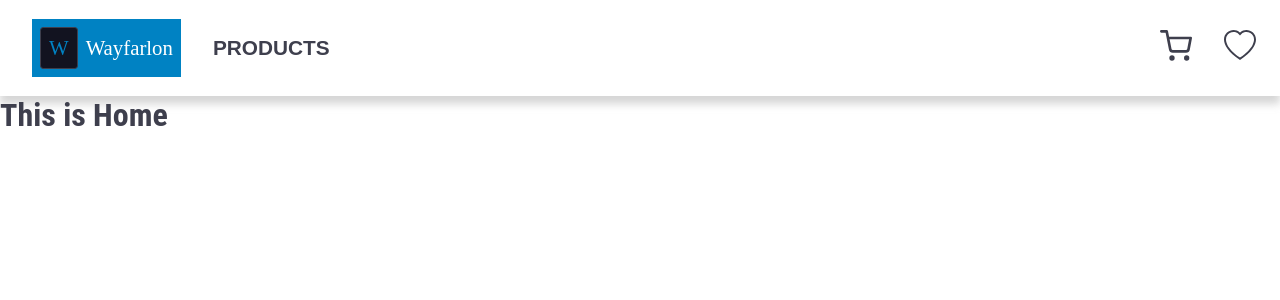
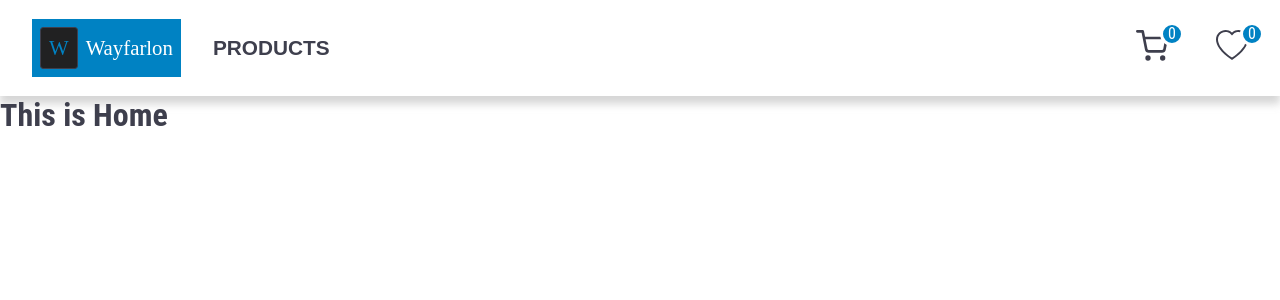
Before and after one commit to ArnavRaaj/ecommerce-app, a React (Create React App) app: page / in a window 1280 px wide. Shown: the top 300 px of the page. Built offline with nearby package versions, Linux system fonts and the light colour scheme.

Commit message:
design: cart page

```diff
--- a/src/App.js
+++ b/src/App.js
@@ -1,15 +1,16 @@
 import { useState } from "react";
-import "./style.css";
+import "../src/css/style.css";
 import { Home } from "./components/Home";
 import { Products } from "./components/Products";
 import { Cart } from "./components/cart/Cart";
 import { Wishlist } from "./components/Wishlist";
 import { FiShoppingCart } from "react-icons/fi";
 import { BsHeart } from "react-icons/bs";
+import { useCart } from "./context/Cart-Context";
 
 function App() {
   const [route, setRoute] = useState("home");
-
+  const {cartState} = useCart()
   return (
     <div className="App">
       <nav className="navbar">
@@ -20,9 +21,27 @@ function App() {
           </button>
           <button className="btn product-btn" onClick={() => setRoute("products")}>Products</button>
         </div>
+
         <div className="navbar-right-component">
-          <button className="btn" onClick={() => setRoute("cart")}><FiShoppingCart className="nav-icons cart-icon" /></button>
-          <button className="btn" onClick={() => setRoute("wishlist")}><BsHeart className="nav-icons wishlist-icon" /></button>
+
+          <div className="badge-item">
+            <button className="btn" onClick={() => setRoute("cart")}>
+              <FiShoppingCart className="nav-icons cart-icon" />
+            </button>
+            <span className="notification-badge">
+              {cartState.itemsInCart.length}
+            </span>
+          </div>
+
+          <div className="badge-item">
+            <button className="btn" onClick={() => setRoute("wishlist")}>
+              <BsHeart className="nav-icons wishlist-icon" />
+            </button>
+            <span className="notification-badge">
+              0
+            </span>
+          </div>
+
         </div>
       </nav>
 
--- a/src/components/Products.jsx
+++ b/src/components/Products.jsx
@@ -1,5 +1,5 @@
 import React from 'react'
-import "../css/product.css"
+import "../css/product.css";
 import { productList } from "./ProductList";
 import { BiRupee } from "react-icons/bi";
 import { AiFillStar } from "react-icons/ai";
--- a/src/components/cart/Cart.jsx
+++ b/src/components/cart/Cart.jsx
@@ -1,5 +1,8 @@
 import React from 'react';
 import { CartCard } from './CartCard';
+import "../../css/style.css";
+// import "../../css/cartStyle.css";
+
 
 export function Cart() {
     return (
--- a/src/components/cart/CartCard.jsx
+++ b/src/components/cart/CartCard.jsx
@@ -1,7 +1,8 @@
-import React from 'react'
+import React from 'react';
 import { useCart } from "../../context/Cart-Context";
 import { CartItem } from "./CartItem";
 import { CartTotalPrice } from './CartTotalPrice';
+import { BiRupee } from "react-icons/bi";
 
 export function CartCard() {
     const { cartState, cartDispatch } = useCart();
@@ -20,7 +21,7 @@ export function CartCard() {
                         ))}
                     </div>
                     <div className="total-price-container">
-                        <h2>Order Summary</h2>
+                        <h2 className="order-summary">Order Summary</h2>
                         <div className="summary-content">
                             <p className="total-products">
                                 Total Products (Inc GST)
@@ -28,14 +29,14 @@ export function CartCard() {
                                     <CartTotalPrice />
                                 </span>
                             </p>
-                            <p> Shipping
+                            <p className="shipping"> Shipping
                                 <span className="free-shipping">FREE</span>
                             </p>
                         </div>
                         <div className="total-amount-container">
                             <h3> Total </h3>
                             <span className="total-amount">
-                                <CartTotalPrice />
+                                <sapn>₹ </sapn> <CartTotalPrice />
                             </span>
                         </div>
                     </div>
--- a/src/components/cart/CartItem.jsx
+++ b/src/components/cart/CartItem.jsx
@@ -21,7 +21,9 @@ export function CartItem({ item }) {
                         </p>
                     </div>
                     <div className="remove-btn-container">
-                        <button onClick={() => cartDispatch({ type: "REMOVE_FROM_CART", payload: item })} className="remove-btn btn"> < MdDelete /></button>
+                        <button onClick={() => cartDispatch({ type: "REMOVE_FROM_CART", payload: item })} className="remove-btn btn">
+                            < MdDelete />
+                        </button>
                     </div>
                 </div>
 
--- a/src/components/cart/CartTotalPrice.jsx
+++ b/src/components/cart/CartTotalPrice.jsx
@@ -2,34 +2,12 @@ import React from 'react'
 import { useCart } from "../../context/Cart-Context";
 
 export const CartTotalPrice = () => {
-    const { cartState, cartDispatch } = useCart();
+    const { cartState } = useCart();
     return (
         <div>
             {cartState.itemsInCart.reduce(
                 (amount, item) => amount + item.price * item.quantity, 0
             )}
-
-            {/* <h2>Order Summary</h2>
-            <div className="summary-content">
-                <p className="total-products">
-                    Total Products (Inc GST)
-                    <span className="total-product-amount">
-
-                    </span>
-                </p>
-                <p>
-                    Shipping
-                    <span className="free-shipping">FREE</span>
-                </p>
-            </div>
-            <div className="total-amount-container">
-                <h3> Total </h3>
-                <span className="total-amount">
-                    {cartState.itemsInCart.reduce(
-                        (amount, item) => amount + item.price * item.quantity, 0
-                    )}
-                </span>
-            </div> */}
         </div>
     )
 }
--- /dev/null
+++ b/src/css/style.css
@@ -0,0 +1,104 @@
+* {
+    margin: 0;
+    padding: 0;
+    box-sizing: border-box;
+}
+
+body {
+    font-family: "Roboto Condensed", sans-serif !important;
+    color: var(--primary-font-color);
+    background-color: var(--primary-bg-color);
+}
+
+button,
+a {
+    cursor: pointer;
+}
+
+:root {
+    --primary-bg-color: #ffffff;
+    --primary-font-color: #3e3f4d;
+    --primary-btn-color: #0082c3;
+    --secondary-btn-color: #ffea29;
+}
+
+@import url("./product.css");
+@import url("./cartStyle.css");
+
+/* navigation */
+.navbar {
+    display: flex;
+    align-items: center;
+    z-index: 10;
+    box-shadow: 0rem 0.5rem 0.5rem #cacacac4;
+    height: 6rem;
+    flex-wrap: wrap;
+    flex: 1;
+}
+
+.navbar-right-component {
+    margin-left: auto;
+    display: flex;
+}
+
+/* badges */
+.badge-item {
+    position: relative;
+    margin: 0.5rem;
+    width: fit-content;
+    display: flex;
+    flex-direction: column;
+    flex-wrap: wrap;
+}
+
+.notification-badge {
+    position: absolute;
+    display: flex;
+    border-radius: 50%;
+    border: 3px solid var(--primary-bg-color);
+    justify-content: center;
+    align-items: center;
+    top: 0rem;
+    right: 0.5rem;
+    width: 1.5rem;
+    height: 1.5rem;
+    background-color: var(--primary-btn-color);
+    color: var(--primary-bg-color);
+}
+
+/* navbar buttons*/
+.btn {
+    border: none;
+    background-color: var(--primary-bg-color);
+    color: var(--primary-font-color);
+    margin-right: 1rem;
+    padding: 0.5rem;
+    font-size: 1.3rem;
+}
+
+.home-btn {
+    margin-left: 2rem;
+    background-color: var(--primary-btn-color);
+    color: var(--primary-bg-color);
+    padding: 0.5rem;
+    font-family: BioRhyme;
+}
+
+.w-class {
+    padding: 0.5rem;
+    border: 0.05rem solid var(--primary-font-color);
+    background-color: #212122;
+    color: var(--primary-btn-color);
+    display: inline-block;
+    border-radius: 0.2rem;
+}
+
+.wayfarlon {
+    margin-left: 0.5rem;
+}
+
+/* icons */
+.nav-icons {
+    border: none;
+    font-size: 2rem;
+}
--- a/src/style.css
+++ /dev/null
@@ -1,74 +0,0 @@
-* {
-    margin: 0;
-    padding: 0;
-    box-sizing: border-box;
-}
-
-body {
-    font-family: "Roboto Condensed", sans-serif !important;
-    color: var(--primary-font-color);
-    background-color: var(--primary-bg-color);
-}
-
-button, a{
-    cursor: pointer;
-}
-
-:root{
-    --primary-bg-color :#ffffff;
-    --primary-font-color: #3e3f4d;
-    --primary-btn-color:#0082c3 ;
-    --secondary-btn-color: #ffea29;
-}
-
-/* navigation */
-.navbar {
-    display: flex;
-    align-items: center;
-    z-index: 10;
-    box-shadow: 0rem 0.5rem 0.5rem #cacacac4;
-    height: 6rem;
-    flex-wrap: wrap;
-    flex: 1;
-}
-
-.navbar-right-component {
-    margin-left: auto;
-}
-
-/* navbar buttons */
-.btn {
-    border: none;
-    background-color: #fff;
-    color: #3e3f4d;
-    margin-right: 1rem;
-    padding: 0.5rem;
-    font-size: 1.3rem;
-}
-
-.home-btn{
-    margin-left: 2rem;
-    background-color: #0082c3;
-    color: #fff;
-    padding:0.5rem;
-    font-family: BioRhyme;
-}
-
-.w-class{
-    padding: 0.5rem;
-    border: 0.05rem solid #3e3f4d;
-    background-color: #121320;
-    color: #0082c3;
-    display: inline-block;
-    border-radius: 0.2rem;
-}
-
-.wayfarlon{
-    margin-left: 0.5rem;
-}
-
-/* icons */
-.nav-icons {
-    border: none;
-    font-size: 2rem;
-}
```
Also changed, not shown: src/css/cartStyle.css (added, +36 -0 lines).
